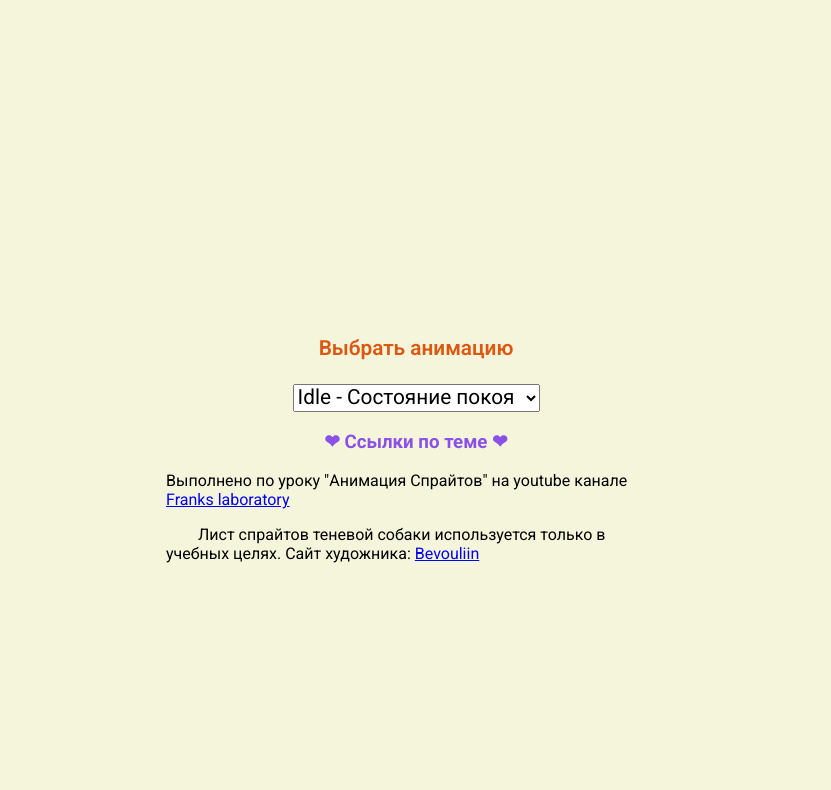
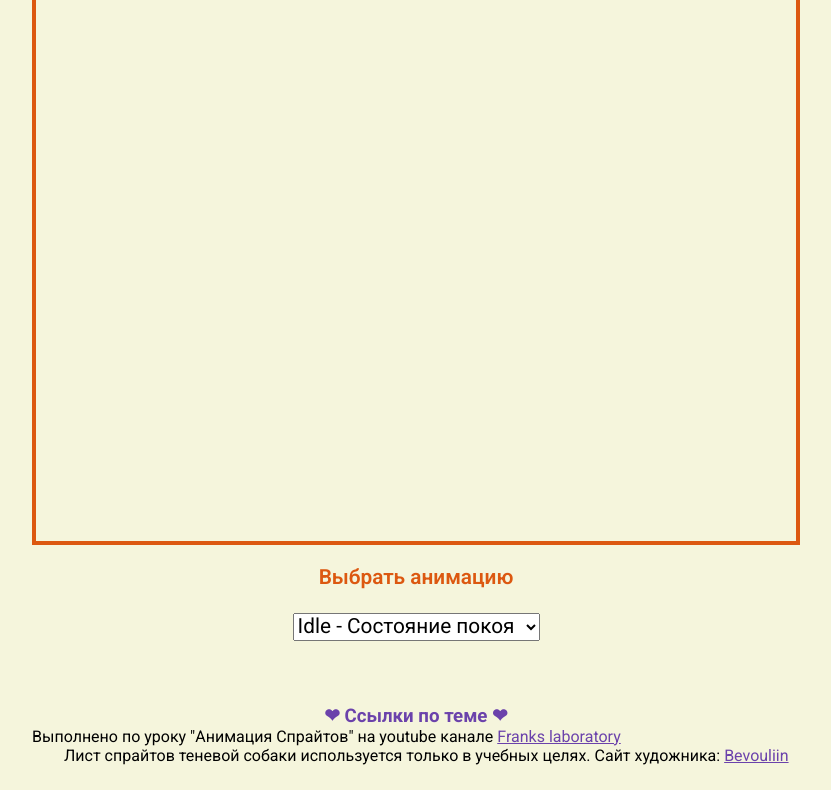
Before and after one commit to mtapirina/Sprite_Animation_Javascript, a plain HTML site: page index.html in a window 1280 px wide. Shown: the part 383-1173 px from the top of the page, without its empty margins (224-1055 px from the left). Before the commit the page ends 1073 px from the top, so only its background shows below. Drawn offline with Linux system fonts and the light colour scheme.

Commit message:
Update style.css

```diff
--- a/css/style.css
+++ b/css/style.css
@@ -1,51 +1,54 @@
 
 * {
+  margin: 0;
+  padding: 0;
     font-family: "Roboto", sans-serif;
     box-sizing: border-box;
   }
-  h1, label{
+  h1, label, span{
     text-align: center;
     color: rgb(220, 88, 16);
     font-weight: 600 ;
   }
-   h2, h3, h4{
+   h2, h3, h4, a{
     text-align: center;
-    color: rgb(139, 81, 231);
+    color: rgb(107, 66, 171);
   }
   p{
     text-indent: 2rem;
   }
   .controls, select, option{
     font-size: 1.3rem;
+    margin-bottom: 2rem;;
   }
   body {
-
+    margin-top: 3rem;
     background-color: beige;
   }
 
   section{
     width: 100%;
-    margin:10% auto ;
+    margin:2% auto ;
     flex-direction: column;
     flex-wrap: nowrap;
     padding: 0 10%;
   }
 
 
-  #canvas1, #canvas2{
+  #canvas1{
     width: 100%;
-  }
-  .canvas_container{
-    width: 50%;
-    max-width: 400px;
-    margin:  5% auto ;
+    margin-bottom: -5px;
+    margin-right: -2px;
+    border: 4px solid rgb(220, 88, 16);
   }
 
-  .description{
-    max-width: 500px;
-    margin: 0 auto;
+
+  .canvas_container, .description, .slider {
+    width: 75%;
+    max-width: 800px;
+    margin:  2% auto ;
   }
+
   .controls{
     text-align: center;
-
   }
```
